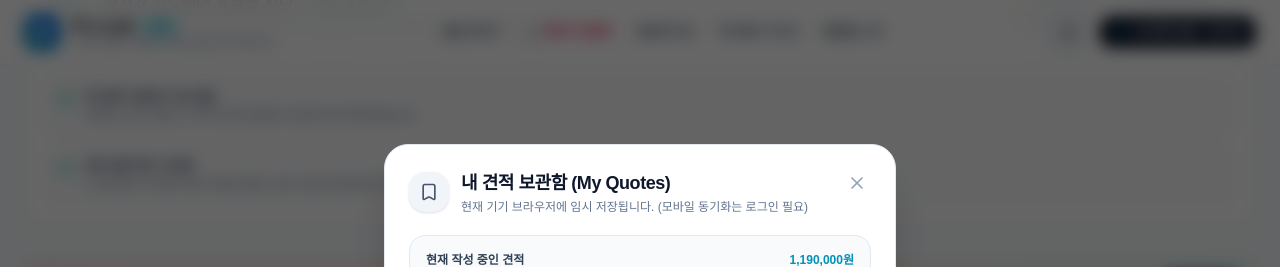
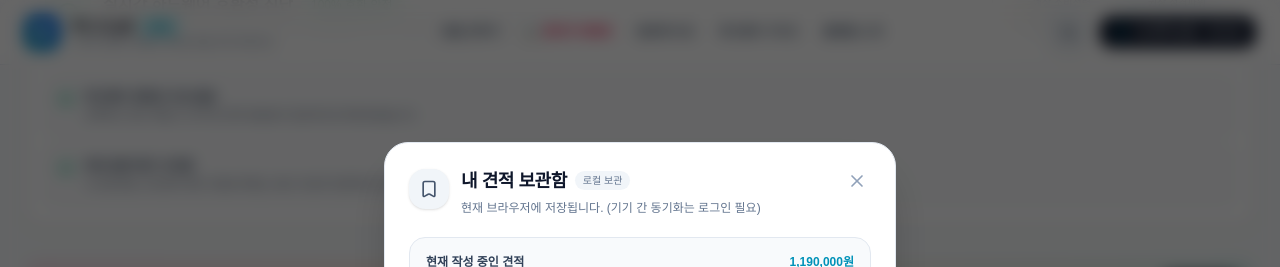
Before and after one commit to asafire777-git/pccraft, a Next.js app: page / in a window 1280 px wide. Both pictures are taken after a click on the button "견적 보관". Shown: the part 1421-1688 px from the top of the page. Built offline with nearby package versions, Linux system fonts and the light colour scheme; no server answers.

Commit message:
fix: resolve text wrapping and align badges and link in quote modal header

```diff
--- a/components/QuoteStorageModal.tsx
+++ b/components/QuoteStorageModal.tsx
@@ -158,49 +158,54 @@ export default function QuoteStorageModal({
         </button>
 
         {/* 헤더 */}
-        <div className="flex items-center justify-between mb-5 shrink-0">
-          <div className="flex items-center gap-3">
-            <div className={`w-10 h-10 rounded-2xl flex items-center justify-center shadow-sm ${
+        <div className="mb-5 shrink-0 pr-8">
+          <div className="flex items-start gap-3">
+            <div className={`w-10 h-10 rounded-2xl flex items-center justify-center shadow-sm shrink-0 mt-0.5 ${
               session?.user
                 ? 'bg-cyan-100 dark:bg-cyan-950/80 text-cyan-600 dark:text-cyan-400'
                 : 'bg-slate-100 dark:bg-slate-800 text-slate-600 dark:text-slate-400'
             }`}>
               {session?.user ? <FolderHeart className="w-5 h-5" /> : <Bookmark className="w-5 h-5" />}
             </div>
-            <div>
-              <div className="flex items-center gap-2">
-                <h3 className="text-lg font-black tracking-tight">내 견적 보관함 (My Quotes)</h3>
-                {session?.user && (
-                  <span className="px-2 py-0.5 rounded-full text-[10px] font-black bg-emerald-100 dark:bg-emerald-950/80 text-emerald-700 dark:text-emerald-300 border border-emerald-300 dark:border-emerald-800 flex items-center gap-1">
+
+            <div className="flex-1 min-w-0">
+              <div className="flex flex-wrap items-center gap-2 mb-1">
+                <h3 className="text-base sm:text-lg font-black tracking-tight text-slate-900 dark:text-white">
+                  내 견적 보관함
+                </h3>
+                {session?.user ? (
+                  <span className="inline-flex items-center gap-1 px-2.5 py-0.5 rounded-full text-[10px] font-bold bg-emerald-50 dark:bg-emerald-950/80 text-emerald-600 dark:text-emerald-400 border border-emerald-200 dark:border-emerald-800 shrink-0">
                     <ShieldCheck className="w-3 h-3" />
-                    클라우드 연동중
+                    <span>클라우드 동기화</span>
+                  </span>
+                ) : (
+                  <span className="inline-flex items-center gap-1 px-2 py-0.5 rounded-full text-[10px] font-medium bg-slate-100 dark:bg-slate-800 text-slate-500 dark:text-slate-400 shrink-0">
+                    로컬 보관
                   </span>
                 )}
+                {session?.user && (
+                  <Link
+                    href="/mypage"
+                    onClick={onClose}
+                    className="ml-auto inline-flex items-center gap-1 text-[11px] font-bold text-cyan-600 dark:text-cyan-400 hover:underline shrink-0"
+                  >
+                    <span>마이페이지</span>
+                    <ExternalLink className="w-3 h-3" />
+                  </Link>
+                )}
               </div>
-              <p className="text-xs text-slate-500 dark:text-slate-400 mt-0.5">
+
+              <p className="text-xs text-slate-500 dark:text-slate-400 leading-normal">
                 {session?.user ? (
-                  <span>
-                    <strong>{session.user.name || '회원'}</strong>님의 모든 기기(모바일/PC)에 실시간 자동 동기화됩니다.
-                  </span>
+                  <>
+                    <strong className="text-slate-700 dark:text-slate-200">{session.user.name || '회원'}</strong>님의 모든 기기(PC·모바일)에서 실시간으로 공유됩니다.
+                  </>
                 ) : (
-                  <span>
-                    현재 기기 브라우저에 임시 저장됩니다. (모바일 동기화는 로그인 필요)
-                  </span>
+                  <>현재 브라우저에 저장됩니다. (기기 간 동기화는 로그인 필요)</>
                 )}
               </p>
             </div>
           </div>
-
-          {session?.user && (
-            <Link
-              href="/mypage"
-              onClick={onClose}
-              className="hidden sm:flex items-center gap-1 text-[11px] font-bold text-cyan-600 dark:text-cyan-400 hover:underline mr-8"
-            >
-              <span>마이페이지</span>
-              <ExternalLink className="w-3 h-3" />
-            </Link>
-          )}
         </div>
 
         {/* 토스트 알림 */}
```
